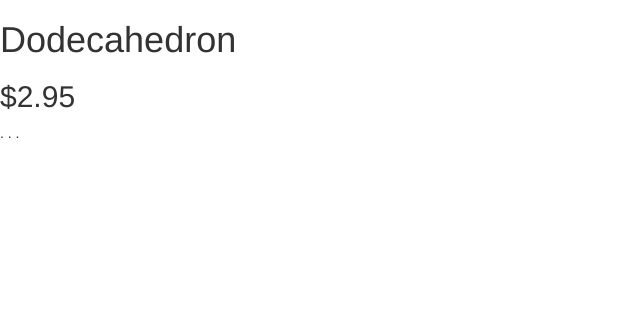
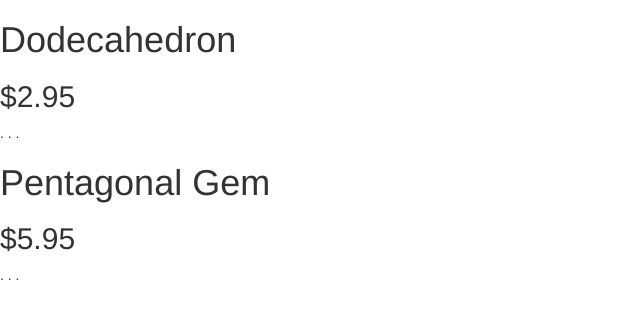
Before and after one commit to schifano/code-school, a plain HTML site: page angular/index.html in a window 1280 px wide. Shown: the whole page, without its empty margins (0-640 px from the left). Drawn offline with Linux system fonts and the light colour scheme.

Commit message:
Add ng-repeat directive

```diff
--- a/angular/app.js
+++ b/angular/app.js
@@ -7,12 +7,23 @@
 	// Pass an anonymous function
 	app.controller('StoreController', function() {
 		// Set property of controller to gem
-		this.product = gem;
+		this.products = gems;
 	});
 	// JS object
-	var gem = {
-		name: 'Dodecahedron',
-		price: 2.95,
-		description: '. . .',
-	}
+	var gems = [
+		{
+			name: 'Dodecahedron',
+			price: 2.95,
+			description: '. . .',
+			canPurchase: true,
+			soldOut: false, // if sold out, don't show product on page, duh.
+		},
+		{
+			name: 'Pentagonal Gem',
+			price: 5.95,
+			description: '. . .',
+			canPurchase: true,
+			soldOut: false,
+		}
+	];
 })();
--- a/angular/index.html
+++ b/angular/index.html
@@ -5,12 +5,13 @@
 	<link rel="stylesheet" style="text/css" href="bootstrap.min.css">
 </head>
 <!-- Directive and name of function being called -->
-<body>
+<body ng-controller="StoreController as store">
 	<!-- Directive		  Controller Name    Alias -->
-	<div ng-controller="StoreController as store">
-		<h1>{{store.product.name}}</h1>
-		<h2>${{store.product.price}}</h2>
-		<p>{{store.product.description}}</p>
+	<div ng-hide="store.product.soldOut" ng-repeat="product in store.products">
+		<h1>{{product.name}}</h1>
+		<h2>${{product.price}}</h2>
+		<p>{{product.description}}</p>
+		<button ng-show="store.product.canPurchase">Add to cart</button>
 	</div>
 
 	<!-- Scripts -->
```
Also changed, not shown: 1 other file.
